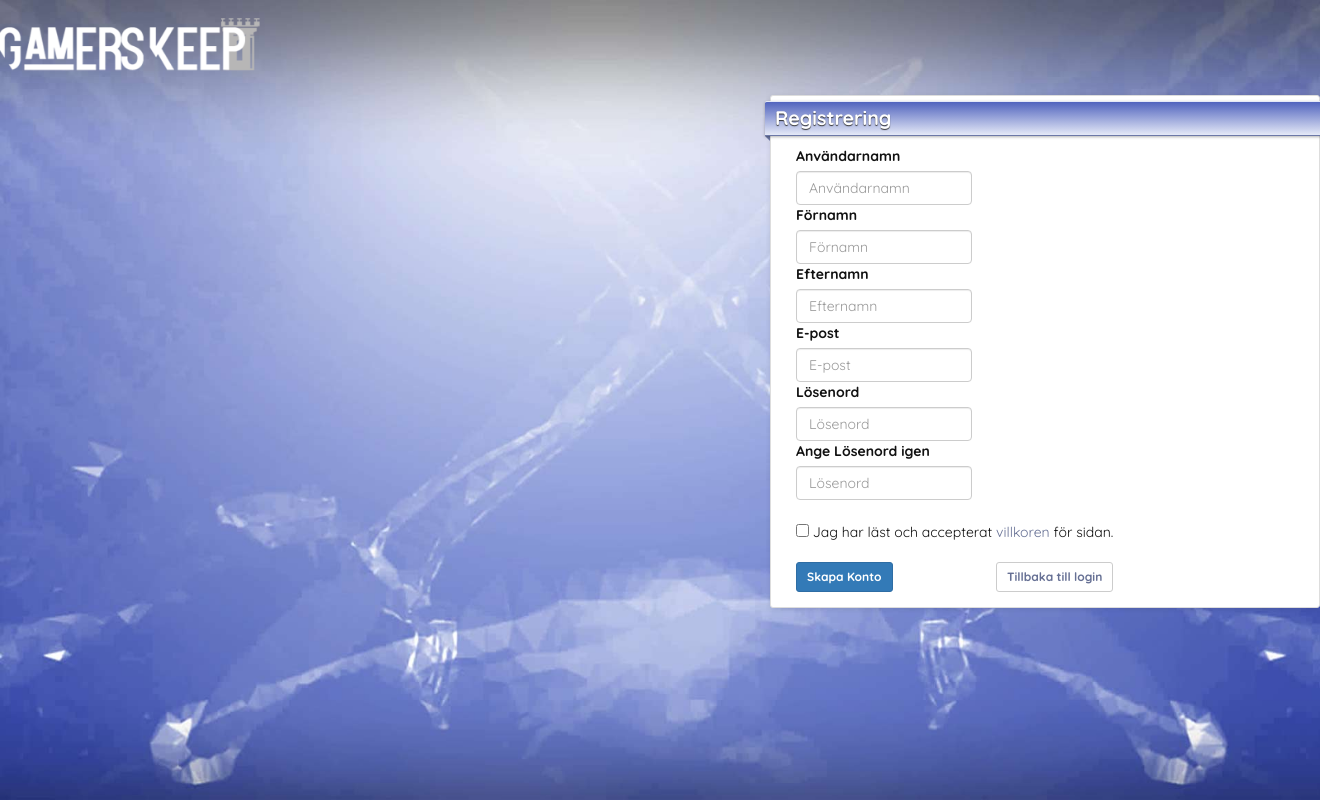
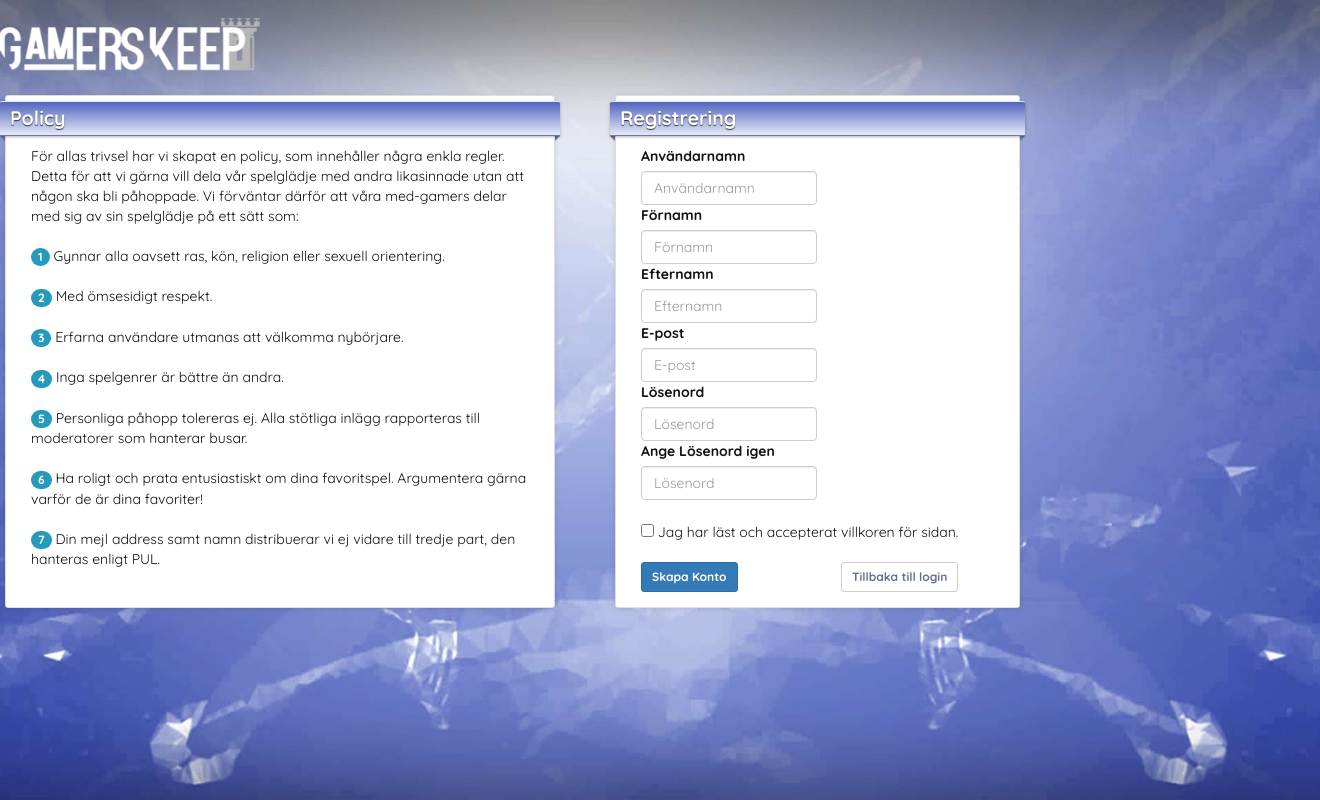
Before and after one commit to Robjen12/GamersKeep, a PHP site: page /register.php in a window 1320 px wide. Run offline with PHP 8.4, Linux system fonts and the light colour scheme; some libraries are stand-ins or nearby versions; some web fonts are replaced.

Commit message:
register ny version

```diff
--- a/css/style.css
+++ b/css/style.css
@@ -1805,14 +1805,50 @@ margin-left: 40px;
 
 }
 
+/* register panel heading width 415px */
+.panel-default > .panel-heading-415px {
+  width: 415px;
+}
+
+/* register panel width 405px */
+.panel-width-405px {
+  width: 405px;
+}
+
+/* register right margins */
 .register-right {
 	margin-right: -75px;
-
-
-}
+	margin-left: 10px;
+}
+
+/* register left margins */
 .register-left {
 	margin-left: -100px;
-}
-/* toggles policy collapse as href */
-a.policy {
-}
+	margin-right: 50px;
+}
+
+/* register policy height 513px */
+.policy-height-600px {
+min-height: 513px;
+}
+
+/* media queries for register.php ska pillas mer med sen */
+@media (max-width: 1024px),
+@media (max-width: 767px) {
+    body.register {
+	margin-left: -10px;
+	margin-right: -10px;
+	margin-top: 0;
+	margin-bottom: 0;
+	overflow: scroll;
+
+	}
+	.register-right {
+	margin-right: 0;
+	margin-left: 10px;
+	}
+	.register-left {
+	margin-left: 0;
+	margin-right: 10px;
+	}
+}
--- a/register.php
+++ b/register.php
@@ -120,8 +120,6 @@ $content = <<<END
 	<meta charset="utf-8">
 	<link rel="stylesheet" href="https://maxcdn.bootstrapcdn.com/bootstrap/3.3.2/css/bootstrap.min.css">
 	<link rel="stylesheet" href="css/style.css">
-	<script src="https://ajax.googleapis.com/ajax/libs/jquery/1.11.1/jquery.min.js"></script>
-	<script src="http://maxcdn.bootstrapcdn.com/bootstrap/3.3.4/js/bootstrap.min.js"></script>
 
 </head>
 
@@ -132,9 +130,9 @@ $content = <<<END
 				<img src="images/logo.png" width="50%">
 			</div>
 
-			<div class="col-md-6 col-sm-6 register-left panel-width-550px panel panel-default pull-left collapse">
+			<div class="col-md-6 col-sm-6 register-left panel-width-550px panel panel-default policy-height-600px pull-left">
 
-					<div class="panel-heading panel-heading-560px collapse">Policy</div>
+					<div class="panel-heading panel-heading-560px">Policy</div>
 
 						<div class="panel-body height-410px pull-left quicksand">
 
@@ -165,10 +163,10 @@ $content = <<<END
 
 			</div><!-- col md 6 -->
 
-			<div class="col-md-6 col-sm-6 register-right panel-width-550px panel panel-default pull-right">
+			<div class="col-md-6 col-sm-6 register-right panel-width-405px panel panel-default pull-left">
 
 				{$feedback4}
-					<div class="panel-heading panel-heading-560px">Registrering</div>
+					<div class="panel-heading panel-heading-415px">Registrering</div>
 
 					<div class="panel-body height-410px pull-left">
 
@@ -191,7 +189,7 @@ $content = <<<END
 							<input type="password" class="form-control" id="pw2" name="pw2" value="" placeholder="Lösenord"><br><br>
 							{$feedback5}
 							<input type="checkbox" id="policy" name="policy" value=""> Jag har läst och accepterat
-							<a href="#" class="a policy">villkoren</a> för sidan.
+							villkoren för sidan.
 							<br>
 							<br>
 							<button type="submit" class="btn btn-primary btn-sm pull-left text-bold" value="submit" name="registeraccount"
@@ -211,13 +209,6 @@ $content = <<<END
 			</div>
 		</div>
 	</div>
-<script>
-$(document).ready(function(){
-    $(".a.policy").click(function(){
-        $(".collapse").collapse('toggle');
-    });
-});
-</script>
 </body>
 </html>
 
```
